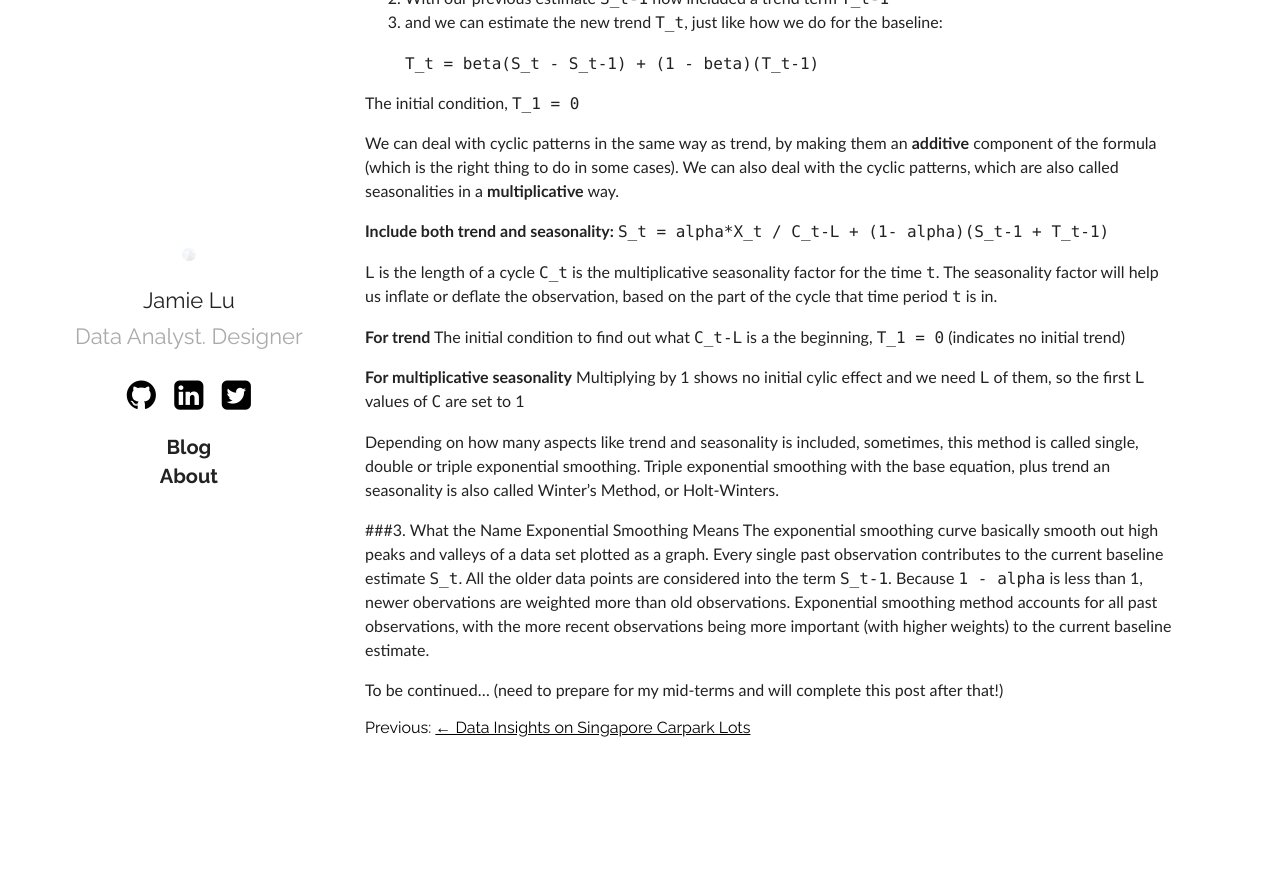
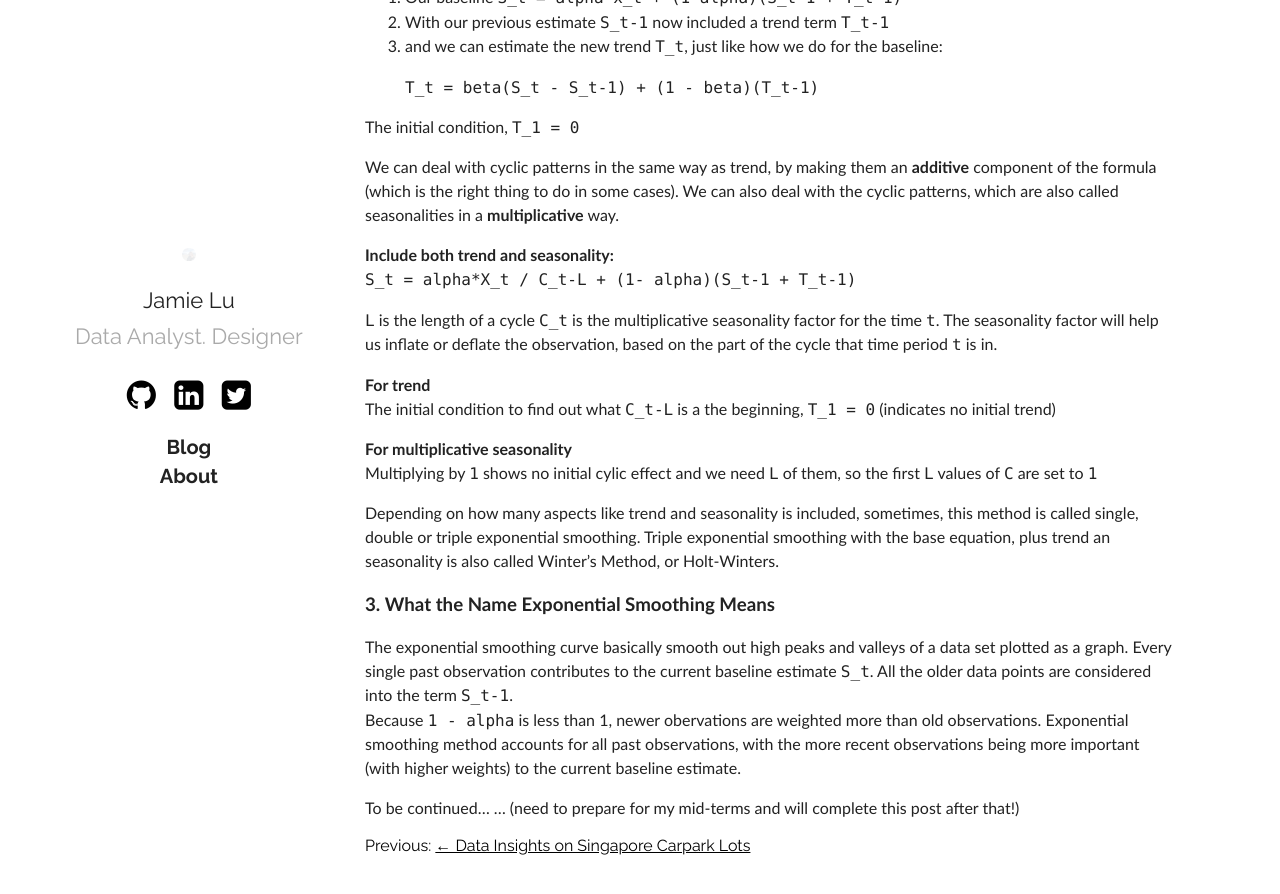
Before and after one commit to jamieqianhui/jamieqianhui.github.io, a Jekyll site: the page built from _posts/2022-03-06-Exponential-Smoothing-in-R.markdown, in a window 1280 px wide and 900 px high, scrolled down 1605 px. Shown: the top 894 px of the window. Built offline with Jekyll 4.4.1, drawn with Linux system fonts in a browser that asks for light colours; before the commit the page ends 2387 px from its top, so only the background shows below that; some of the changed text lies outside the part shown.

Commit message:
Update 2022-03-06-Exponential-Smoothing-in-R.markdown

```diff
--- a/_posts/2022-03-06-Exponential-Smoothing-in-R.markdown
+++ b/_posts/2022-03-06-Exponential-Smoothing-in-R.markdown
@@ -54,24 +54,25 @@
 We can deal with cyclic patterns in the same way as trend, by making them an **additive** component of the formula (which is the right thing to do in some cases).
 We can also deal with the cyclic patterns, which are also called seasonalities in a **multiplicative** way.
 
-**Include both trend and seasonality:**
+**Include both trend and seasonality:** <br>
 `S_t = alpha*X_t / C_t-L  +  (1- alpha)(S_t-1 + T_t-1)`
 
 `L` is the length of a cycle
 `C_t` is the multiplicative seasonality factor for the time `t`.
 The seasonality factor will help us inflate or deflate the observation, based on the part of the cycle that time period `t` is in.
 
-**For trend**
+**For trend** <br>
 The initial condition to find out what `C_t-L` is a the beginning,
 `T_1 = 0` (indicates no initial trend)
 
-**For multiplicative seasonality**
-Multiplying by 1 shows no initial cylic effect and we need `L` of them, so the first `L` values of `C` are set to 1
+**For multiplicative seasonality** <br>
+Multiplying by `1` shows no initial cylic effect and we need `L` of them, so the first `L` values of `C` are set to `1`
 
 Depending on how many aspects like trend and seasonality is included, sometimes, this method is called single, double or triple exponential smoothing.
 Triple exponential smoothing with the base equation, plus trend an seasonality is also called Winter's Method, or Holt-Winters.
 
-###3. What the Name Exponential Smoothing Means
-The exponential smoothing curve basically smooth out high peaks and valleys of a data set plotted as a graph. Every single past observation contributes to the current baseline estimate `S_t`. All the older data points are considered into the term `S_t-1`. Because `1 - alpha` is less than 1, newer obervations are weighted more than old observations. Exponential smoothing method accounts for all past observations, with the more recent observations being more important (with higher weights) to the current baseline estimate.
+### 3. What the Name Exponential Smoothing Means
+The exponential smoothing curve basically smooth out high peaks and valleys of a data set plotted as a graph. Every single past observation contributes to the current baseline estimate `S_t`. All the older data points are considered into the term `S_t-1`. <br>
+Because `1 - alpha` is less than 1, newer obervations are weighted more than old observations. Exponential smoothing method accounts for all past observations, with the more recent observations being more important (with higher weights) to the current baseline estimate.
 
-To be continued... (need to prepare for my mid-terms and will complete this post after that!)
+To be continued... ... (need to prepare for my mid-terms and will complete this post after that!)
```
